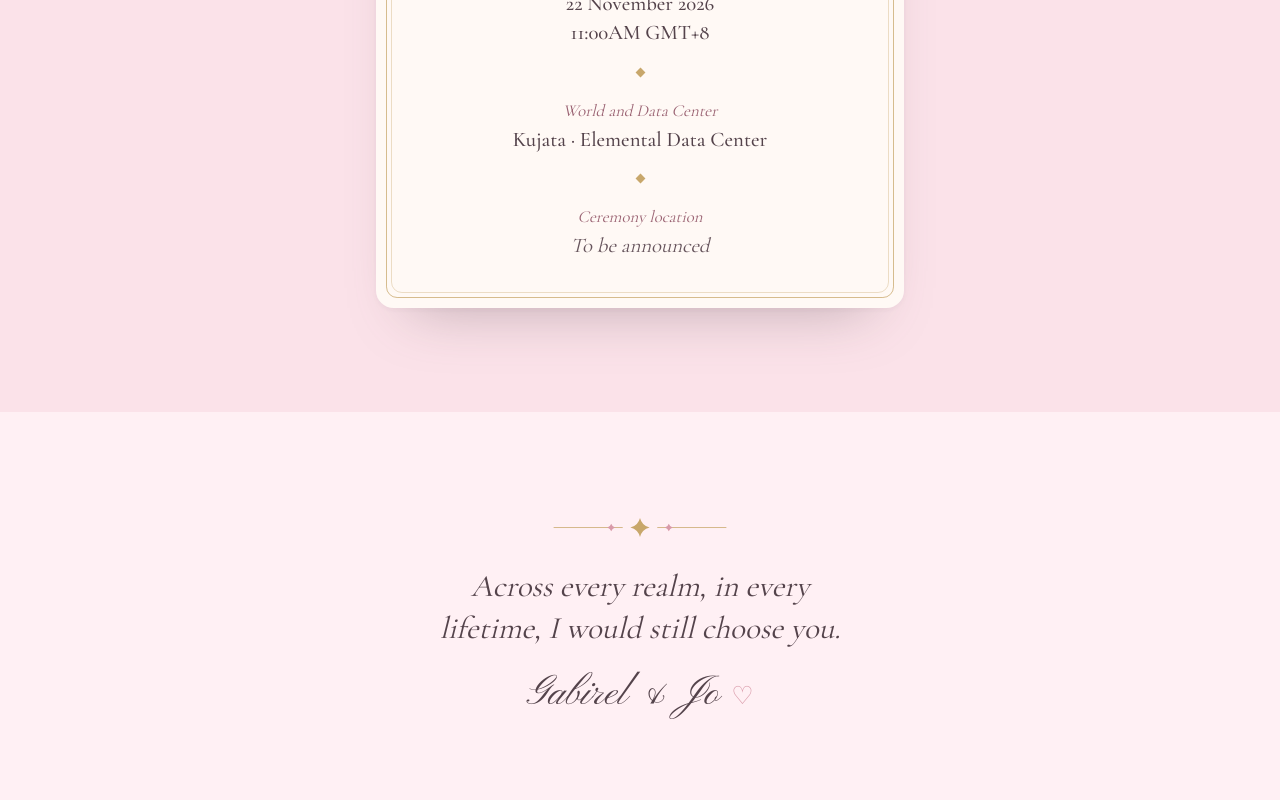
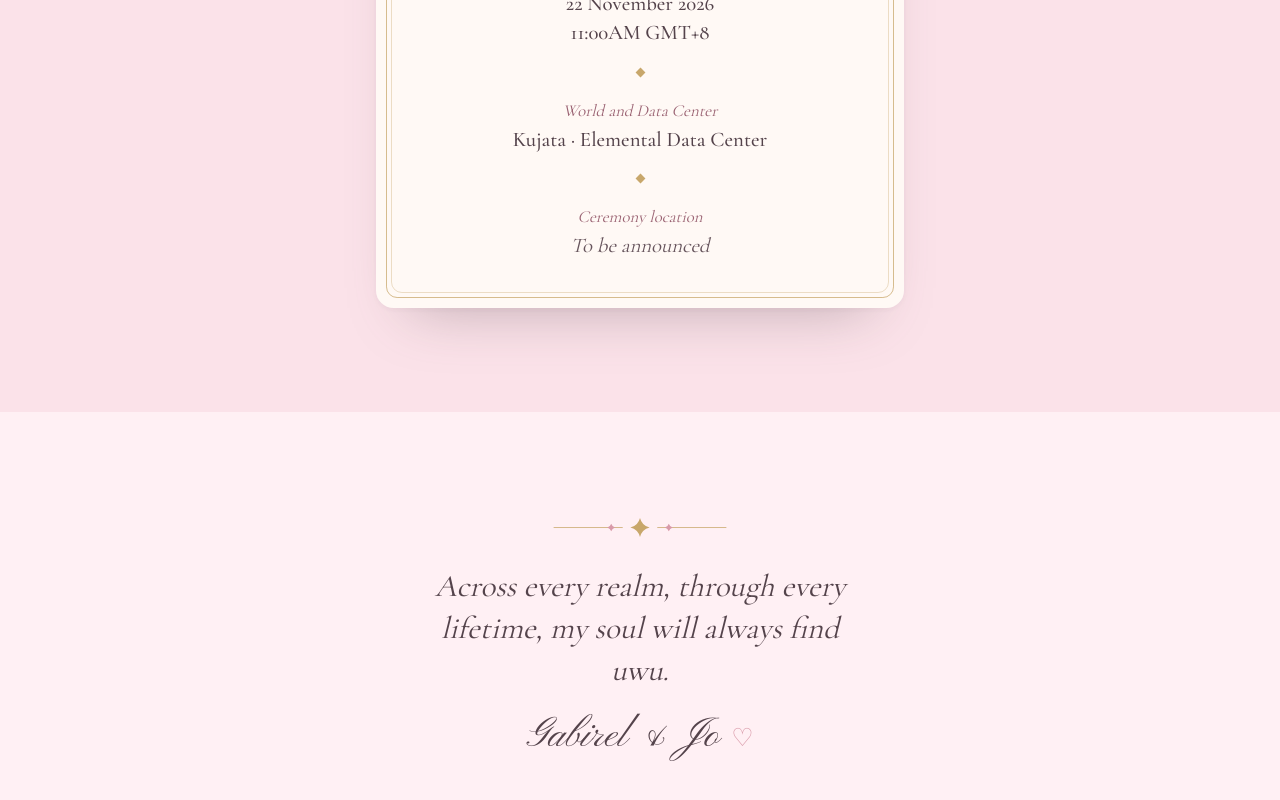
Before and after one commit to eurandus/eternalbonding, a React (Vite) app: page / in a window 1280 px wide. Shown: the part 1476-2276 px from the top of the page. Built offline with nearby package versions, Linux system fonts and the light colour scheme.

Commit message:
Update App.tsx

```diff
--- a/src/App.tsx
+++ b/src/App.tsx
@@ -34,7 +34,7 @@ export default function App() {
           <path d="M130 8 Q 131 11 134 12 Q 131 13 130 16 Q 129 13 126 12 Q 129 11 130 8 Z" fill="#D99AA9" />
         </svg>
         <blockquote className="closing-quote">
-          <p>Across every realm, in every lifetime, I would still choose you.</p>
+          <p>Across every realm, through every lifetime, my soul will always find uwu.</p>
         </blockquote>
         <p className="closing-signature">
           {signature} <span aria-label="with love">♡</span>
```
